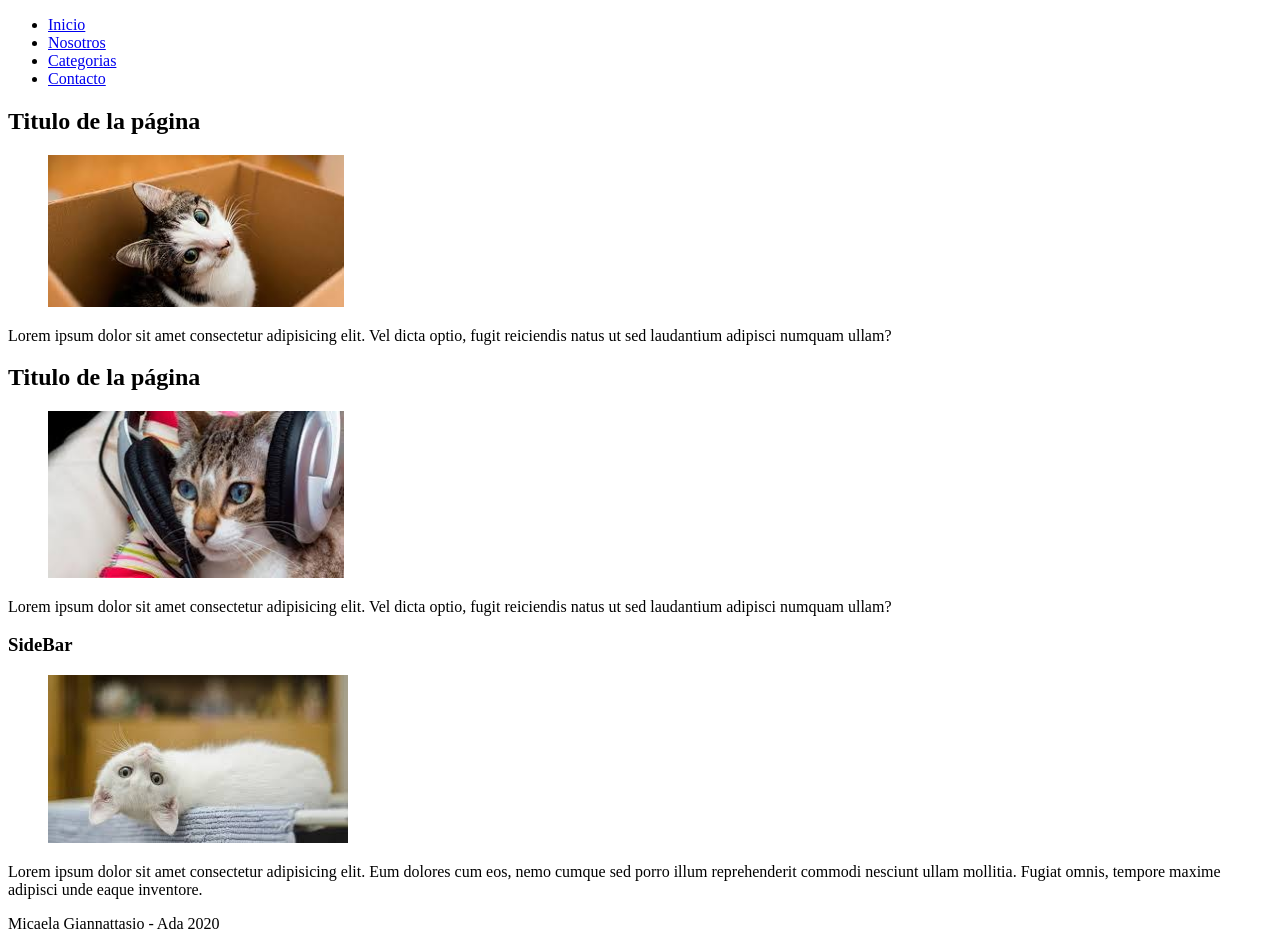
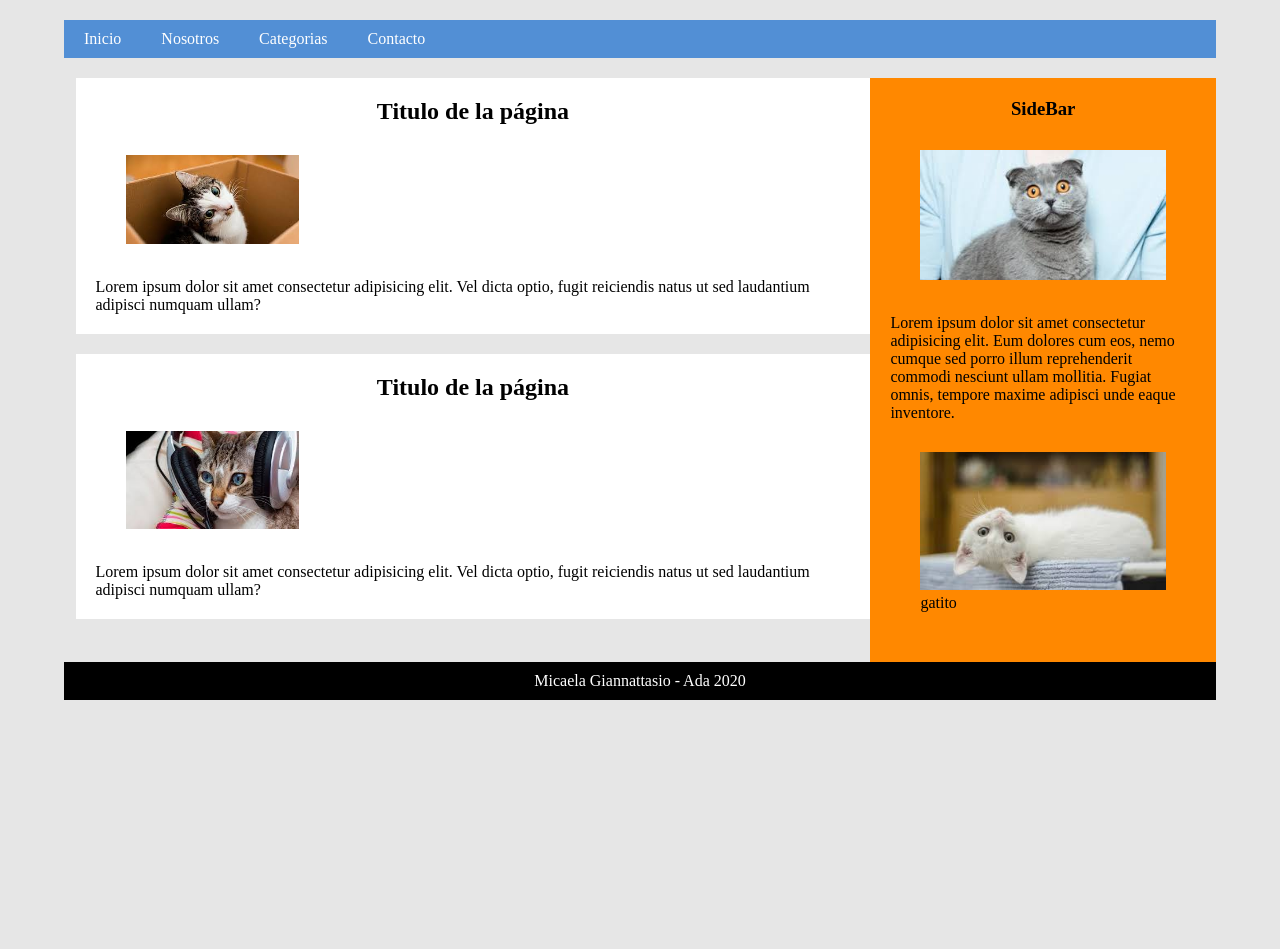
Before and after one commit to micagiannattasio/Layout, a plain HTML site: page index.html in a window 1280 px wide. After the commit the page ends 800 px from the top, so only its background shows below. Drawn offline with Linux system fonts and the light colour scheme.

Commit message:
Subiendo los estilos terminados

```diff
--- a/css/style.css
+++ b/css/style.css
@@ -0,0 +1,84 @@
+* {
+  margin: 0;
+  padding: 0;
+}
+
+body {
+  background-color: #e6e6e6;
+}
+
+header, main, footer {
+  width: 90%;
+  margin: 20px auto;
+}
+
+header nav {
+  background-color: #528fd5;
+  overflow: hidden;
+}
+
+header nav ul {
+  list-style: none ;
+}
+
+header nav ul li {
+  float: left;
+}
+
+header nav ul li a {
+  padding: 10px 20px;
+  display: block;
+  color: #fff;
+  text-decoration: none;
+}
+
+header nav ul li a:hover {
+  background-color: #75acec;
+}
+
+section {
+  width: 69%;
+  float: left;
+  margin-left: 1%;
+}
+
+aside {
+  width: 30%;
+  background-color: #ff8800;
+  float: left;
+  padding: 20px;
+  box-sizing: border-box;
+}
+
+aside h3 {
+  text-align: center;
+}
+
+article {
+  padding: 20px;
+  background-color: #fff;
+  margin-bottom: 20px;
+}
+
+footer {
+  background-color: black;
+  color: #fff;
+  clear: both;
+  padding: 10px 0;
+  text-align: center;
+}
+
+figure {
+  padding: 30px;
+}
+
+h2 {
+  text-align: center;
+}
+
+/* .fondo1 {
+  background-image: url(../img/gato1.jpg);
+  background-size: cover;
+  background-repeat: no-repeat;
+  background-position: bottom;
+}*/
--- a/index.html
+++ b/index.html
@@ -22,7 +22,7 @@
   <main>
     <section>
 
-      <article>
+      <article class="fondo1">
         <h2>Titulo de la página</h2>
         <figure>
           <img src="./img/gato1.jpg" alt="Gato1" width="25%">
@@ -37,15 +37,20 @@
         </figure>
         <p>Lorem ipsum dolor sit amet consectetur adipisicing elit. Vel dicta optio, fugit reiciendis natus ut sed laudantium adipisci numquam ullam?</p>
       </article>
-
+    </section>
 
     <aside>
       <h3>SideBar</h3>
       <figure>
-        <img src="./img/gato4.jpg" alt="Perrito4">
+        <img src="./img/gato3.jpg" alt="Gato3" width="100%">
       </figure>
       <p>Lorem ipsum dolor sit amet consectetur adipisicing elit. Eum dolores cum eos, nemo cumque sed porro illum reprehenderit commodi nesciunt ullam mollitia. Fugiat omnis, tempore maxime adipisci unde eaque inventore.</p>
+      <figure>
+        <img src="./img/gato4.jpg" alt="gato 4" width="100%" >
+        <figcaption> gatito </figcaption>
+      </figure>
     </aside>
+
   </main>
 
   <footer>
```
